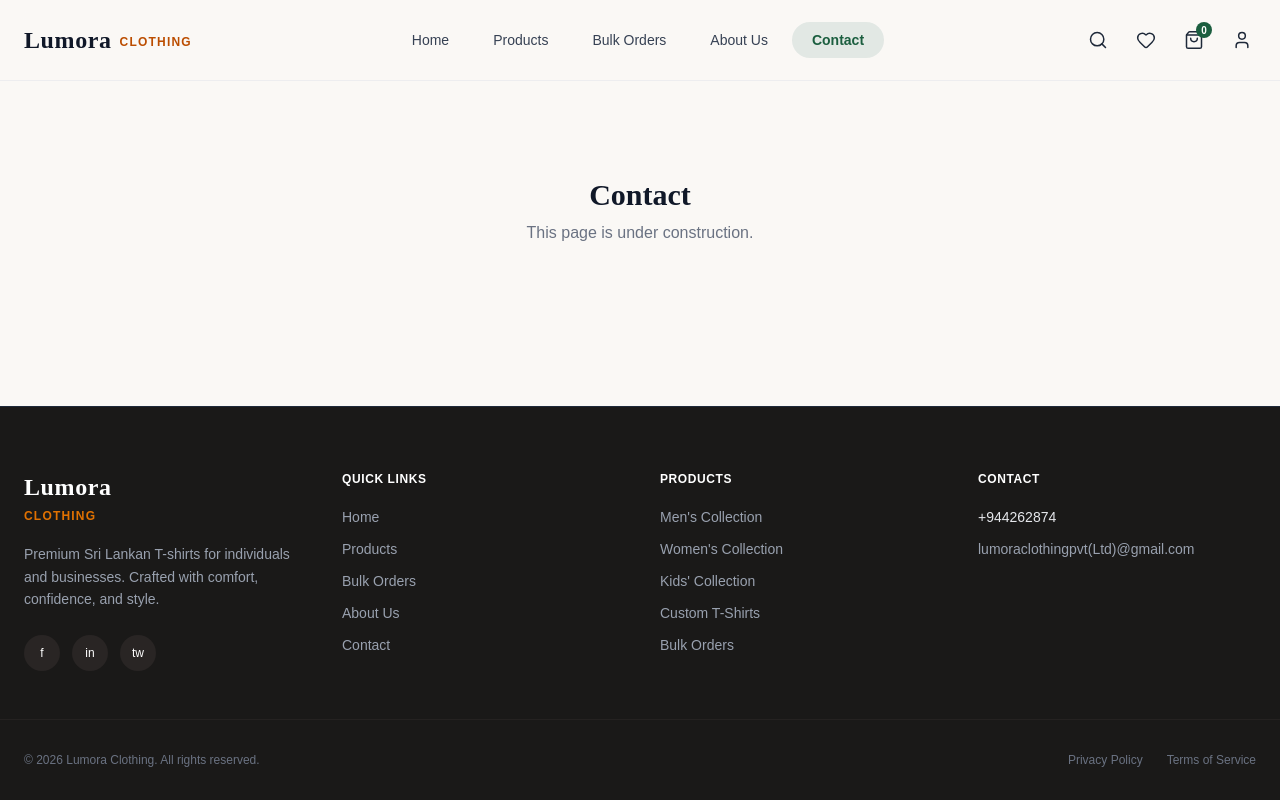
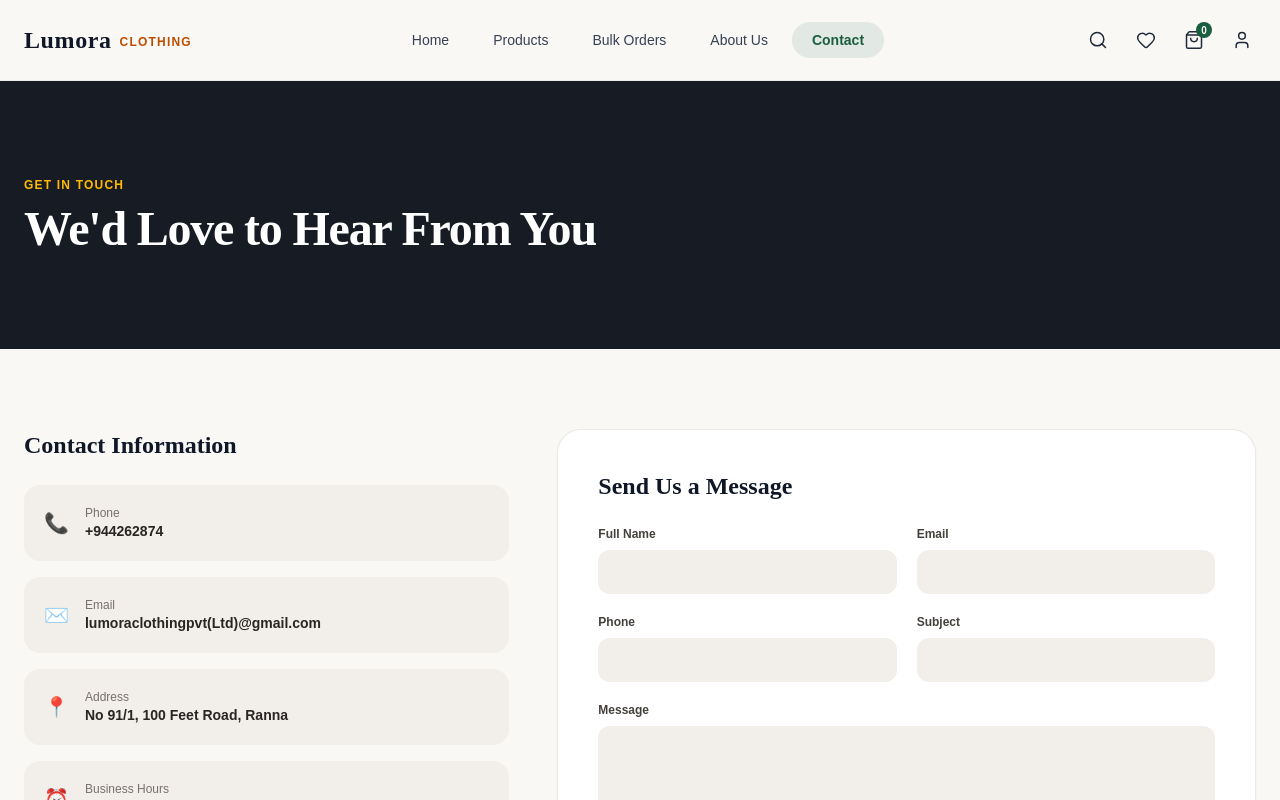
Before and after one commit to lakshani281/lumora-clothing, a React (Vite) app: page / in a window 1280 px wide. Both pictures are taken after a click on the button "Contact". Shown: the top 800 px of the page. Built offline with nearby package versions, Linux system fonts and the light colour scheme.

Commit message:
feat(routing): integrate contact route into central navigation state

```diff
--- a/src/App.tsx
+++ b/src/App.tsx
@@ -10,6 +10,7 @@ import { Footer } from './components/Footer';
 import { ProductsPage } from './pages/ProductsPage';
 import { BulkOrdersPage } from './pages/BulkOrdersPage';
 import { AboutUsPage } from './pages/AboutUsPage';
+import { ContactPage } from './pages/ContactPage';
 
 const App: React.FC = () => {
   const [currentPage, setCurrentPage] = useState<string>('home');
@@ -50,10 +51,17 @@ const App: React.FC = () => {
           </main>
         )}
 
+        {currentPage === 'contact' && (
+          <main>
+            <ContactPage setCurrentPage={setCurrentPage} />
+          </main>
+        )}
+
         {currentPage !== 'home' &&
           currentPage !== 'products' &&
           currentPage !== 'bulk-orders' &&
-          currentPage !== 'about-us' && (
+          currentPage !== 'about-us' &&
+          currentPage !== 'contact' && (
             <div className="max-w-7xl mx-auto px-6 py-24 text-center">
               <h2 className="text-3xl font-serif font-bold text-gray-900 mb-2 capitalize">
                 {currentPage.replace('-', ' ')}
```
